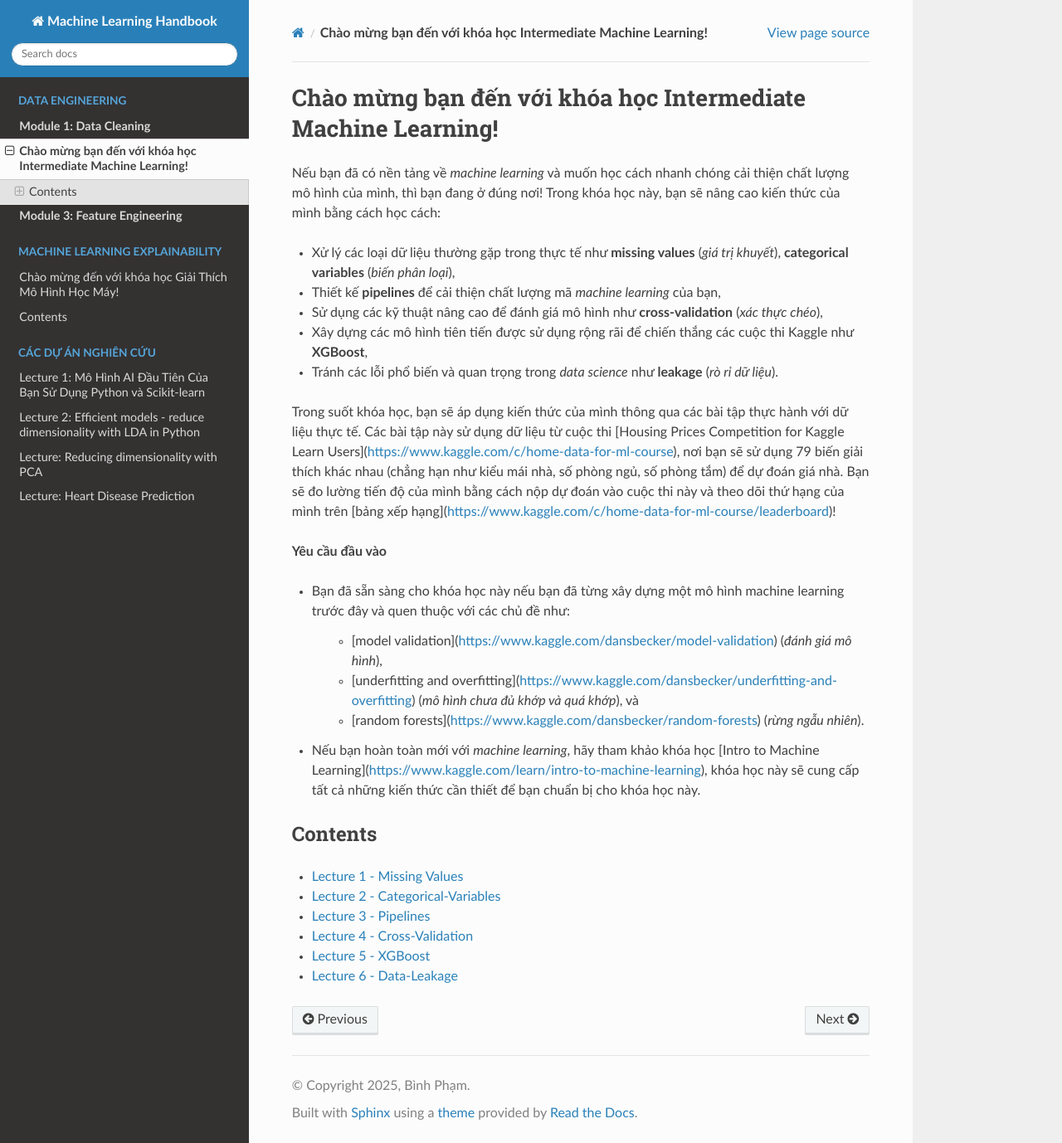
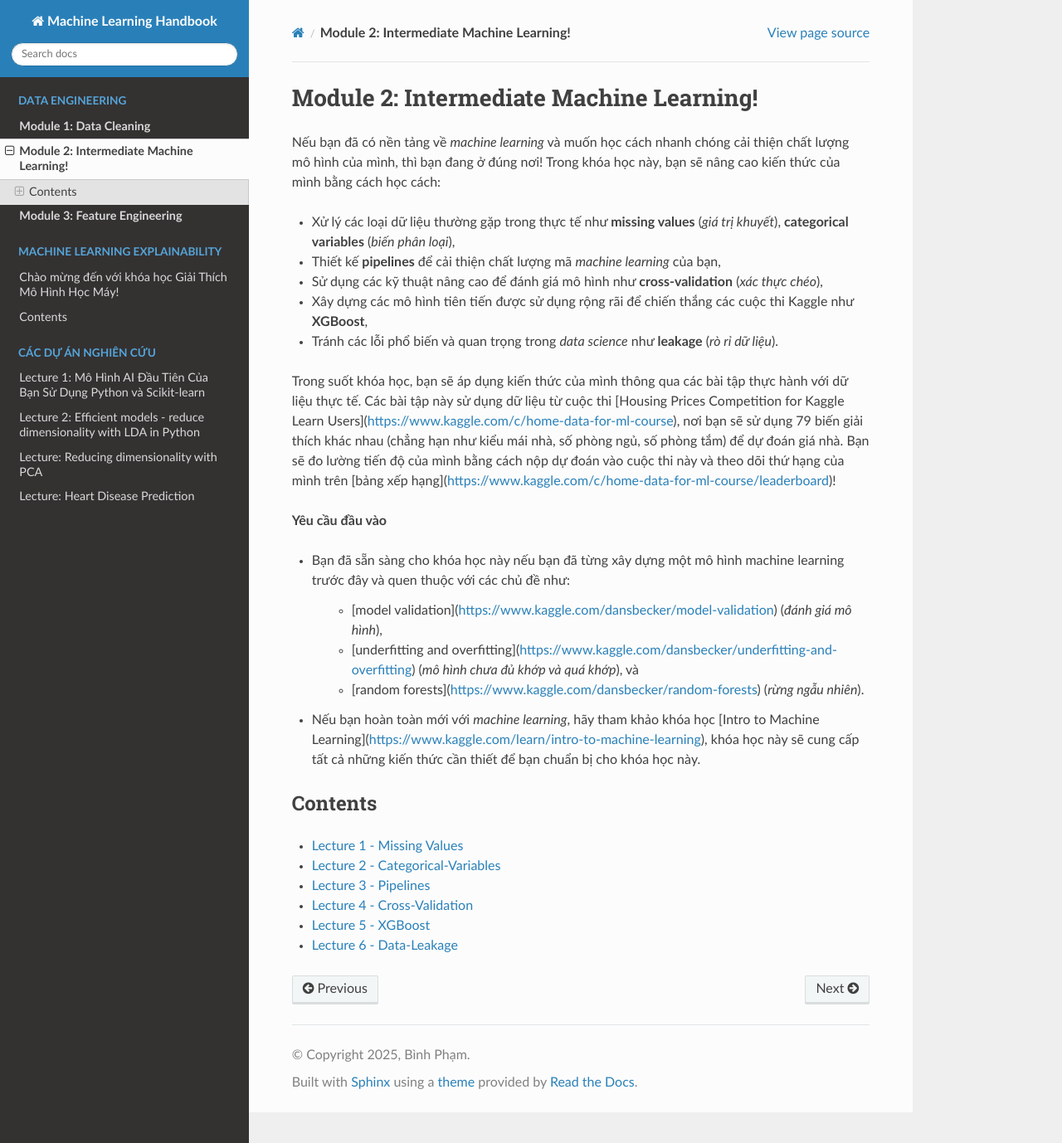
Before and after one commit to phambinh0826/ML1, a Sphinx documentation site: the page built from docs/source/Intermediate-ML/index.rst, in a window 1280 px wide and 1378 px high. Shown: the whole window at 83% size. Built offline with Sphinx 7.4.7 and the Read the Docs theme 3.1.0, drawn with Linux system fonts in a browser that asks for light colours; pages that are not in the unit, such as notebooks, are missing from menus.

Commit message:
Update index.rst

```diff
--- a/docs/source/Intermediate-ML/index.rst
+++ b/docs/source/Intermediate-ML/index.rst
@@ -1,4 +1,4 @@
-**Chào mừng bạn đến với khóa học Intermediate Machine Learning!**
+**Module 2: Intermediate Machine Learning!**
 ==================================================================
 
 Nếu bạn đã có nền tảng về *machine learning* và muốn học cách nhanh chóng cải thiện chất lượng mô hình của mình, thì bạn đang ở đúng nơi! Trong khóa học này, bạn sẽ nâng cao kiến thức của mình bằng cách học cách:
```
